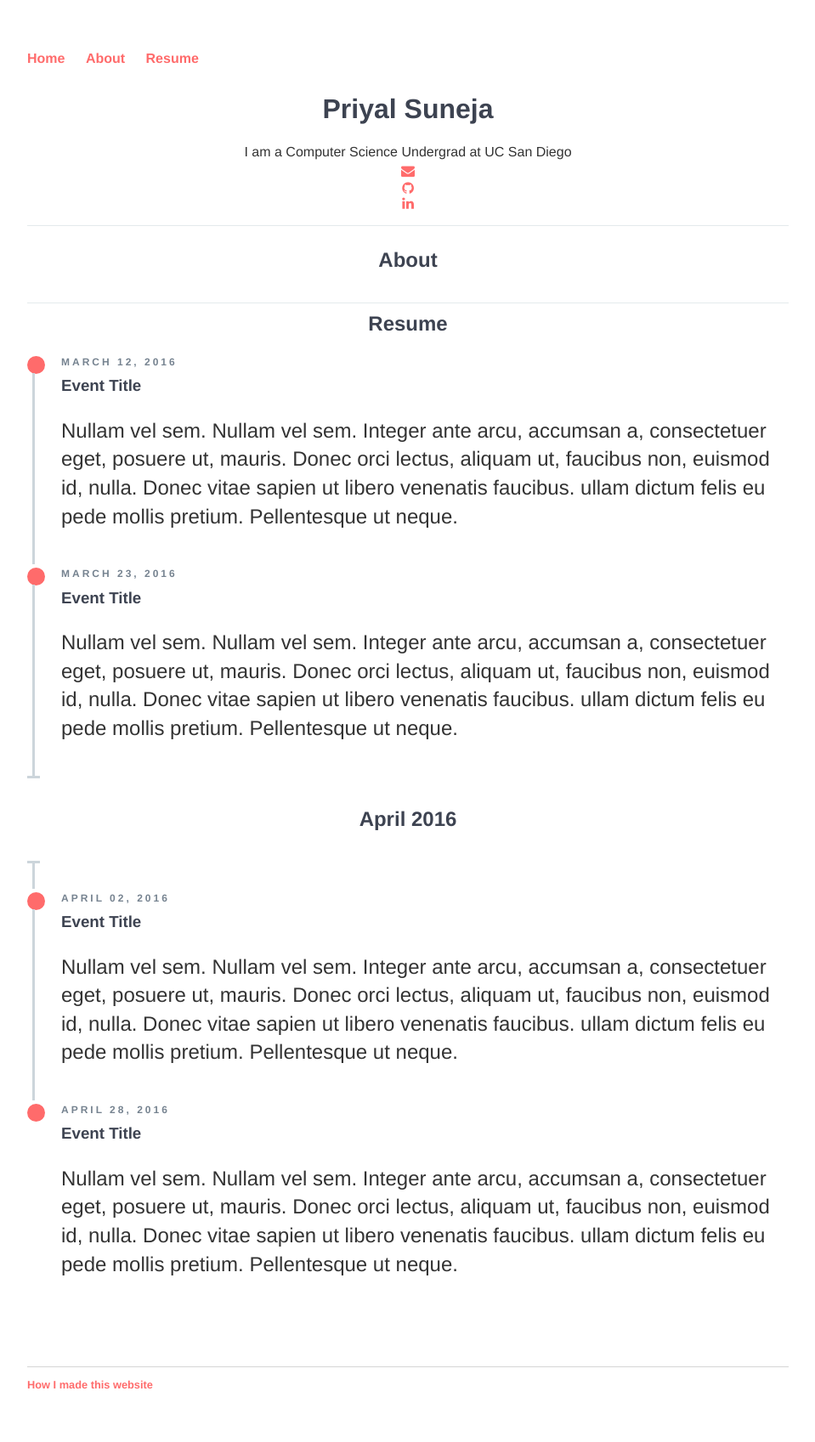
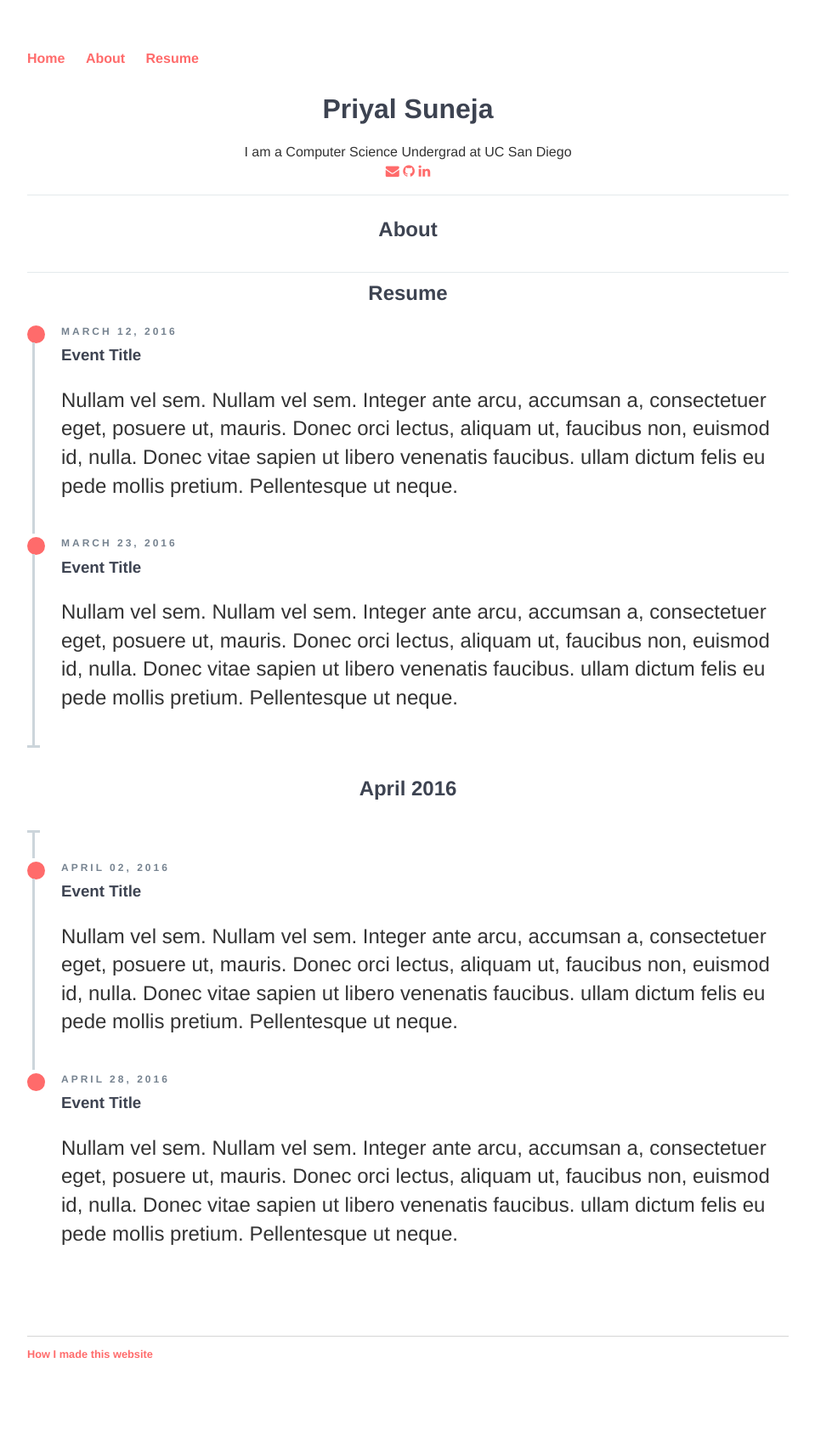
Before and after one commit to p-suneja/p-suneja.github.io, a Jekyll site: the page built from index.html, in a window 1280 px wide. Shown: the whole page at 85% size, without its empty margins (160-1119 px from the left). Built offline with Jekyll 4.4.1, drawn with Linux system fonts in a browser that asks for light colours; nearby versions of some CDN libraries; after the commit the page ends 1661 px from its top, so only the background shows below that.

Commit message:
Update index.html

```diff
--- a/index.html
+++ b/index.html
@@ -5,8 +5,8 @@ title: Priyal's Homepage
 <div class="col-md-12 example-title">
 	<h1> Priyal Suneja </h1>
 	<p> I am a Computer Science Undergrad at UC San Diego </p>
-	<p> <a href="mailto:priyalsuneja@gmail.com"><i class="fa fa-envelope"></i></a> </p>
-	    <a href="https://github.com/p-suneja"><i class="fa fa-github"></i></a> </p>
+	<p> <a href="mailto:priyalsuneja@gmail.com"><i class="fa fa-envelope"></i></a>
+	    <a href="https://github.com/p-suneja"><i class="fa fa-github"></i></a>
 	    <a href="https://www.linkedin.com/in/priyalsuneja/"><i class="fa fa-linkedin"></i></a> </p>
 </div>
 
```
